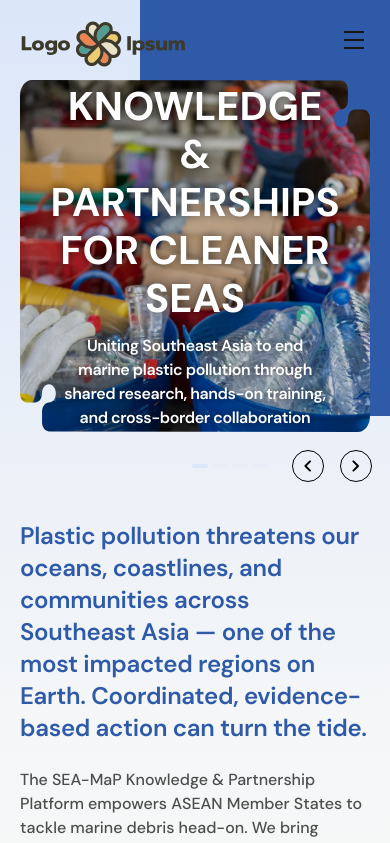
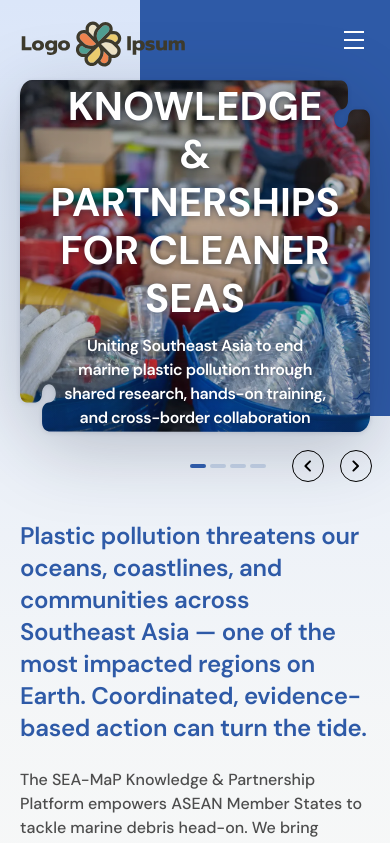
Before and after one commit to andikaflying/asean-plastics, a Next.js app: page / in a window 390 px wide. Shown: the top 843 px of the page. Built offline with nearby package versions, Linux system fonts and the light colour scheme.

Commit message:
style: set slider animation, style navigation menu

```diff
--- a/next.config.ts
+++ b/next.config.ts
@@ -1,5 +1,11 @@
 import type { NextConfig } from 'next';
 
-const nextConfig: NextConfig = {/* config options here */};
+const nextConfig: NextConfig = {
+  images: {
+    // Next 16 requires an explicit allowlist; 90 is for full-bleed hero art where
+    // the default 75 shows visible compression artefacts in flat sky/water areas.
+    qualities: [75, 90],
+  },
+};
 
 export default nextConfig;
--- a/package.json
+++ b/package.json
@@ -24,6 +24,7 @@
     "@radix-ui/react-slot": "^1.3.3",
     "@tanstack/react-query": "^5.101.4",
     "clsx": "^2.1.1",
+    "embla-carousel-fade": "^8.6.0",
     "embla-carousel-react": "^8.6.0",
     "next": "16.3.0",
     "react": "19.2.8",
--- a/src/components/features/home/HomeHero.tsx
+++ b/src/components/features/home/HomeHero.tsx
@@ -3,19 +3,30 @@
 import { useCallback, useEffect, useState } from 'react';
 import Image from 'next/image';
 import useEmblaCarousel from 'embla-carousel-react';
+import Fade from 'embla-carousel-fade';
 import { IconButton } from '@/components/common/design-system/IconButton';
 import { Typography } from '@/components/common/design-system/Typography';
 import { HERO_SLIDES } from '@/constants/homepage';
 import { cn } from '@/utils/cn';
 
+const HERO_IMAGE_SIZES =
+  '(min-width: 1280px) 76.375rem, (min-width: 768px) calc(100vw - 4rem), calc(100vw - 2.5rem)';
+
 export function HomeHero() {
-  const [emblaRef, emblaApi] = useEmblaCarousel({ loop: true });
+  const [emblaRef, emblaApi] = useEmblaCarousel({ loop: true, duration: 35 }, [Fade()]);
   const [selectedIndex, setSelectedIndex] = useState(0);
 
   const handleSelect = useCallback(() => {
     if (!emblaApi) return;
     setSelectedIndex(emblaApi.selectedScrollSnap());
   }, [emblaApi]);
+
+  const handleDotClick = useCallback(
+    (index: number) => {
+      emblaApi?.scrollTo(index);
+    },
+    [emblaApi],
+  );
 
   useEffect(() => {
     if (!emblaApi) return;
@@ -35,14 +46,31 @@ export function HomeHero() {
       aria-roledescription="carousel"
       aria-label="Homepage highlights"
     >
-      <div className="mt-10 overflow-hidden lg:mt-0" ref={emblaRef}>
+      {/* The slides are clipped by `maskImage`, which also clips any box-shadow they paint.
+          A `filter: drop-shadow` on this wrapper traces the masked silhouette instead of a
+          rectangle, so the shadow follows the notched hero shape. */}
+      <div
+        className="mt-10 lg:mt-0"
+        style={{
+          filter:
+            'drop-shadow(0 1px 2px rgba(13, 25, 47, 0.12)) drop-shadow(0 18px 36px rgba(13, 25, 47, 0.22))',
+        }}
+      >
+        <div className="overflow-hidden" ref={emblaRef}>
           <div className="flex">
-          {HERO_SLIDES.map((slide, index) => (
+            {HERO_SLIDES.map((slide, index) => {
+              const isActive = index === selectedIndex;
+
+              return (
                 <div
                   key={slide.id}
                   className="relative h-[22rem] w-full shrink-0 grow-0 basis-full sm:h-[28rem] lg:h-[39.875rem]"
                   role="group"
                   aria-roledescription="slide"
+                  aria-label={`${index + 1} of ${HERO_SLIDES.length}`}
+                  // Fade stacks every slide on top of each other, so without this a screen
+                  // reader would announce all four headlines as one run-on block.
+                  aria-hidden={!isActive}
                   style={{ maskImage: 'url(/icons/hero-mask.svg)', maskSize: '100% 100%' }}
                 >
                   <Image
@@ -50,16 +78,25 @@ export function HomeHero() {
                     alt=""
                     fill
                     priority={index === 0}
-                sizes="(min-width: 1024px) 76rem, 100vw"
+                    quality={90}
+                    sizes={HERO_IMAGE_SIZES}
                     className="object-cover"
                   />
-              <div className="absolute inset-0 bg-black/20" aria-hidden="true" />
+                  {/* Navy-tinted scrim rather than flat black — keeps the photo's colour
+                      instead of greying it out, while holding contrast under the headline. */}
+                  <div className="absolute inset-0 bg-blue-900/25" aria-hidden="true" />
+                  {/* Vignette: clear through the middle, darkening to the edges so the eye
+                      settles on the centred copy and the frame reads as depth, not haze. */}
+                  <div
+                    className="absolute inset-0 bg-[radial-gradient(120%_100%_at_50%_50%,transparent_38%,rgba(13,25,47,0.5)_100%)]"
+                    aria-hidden="true"
+                  />
                   <div className="relative flex h-full flex-col items-center justify-center gap-3 px-10 py-8 text-center sm:gap-4 sm:px-8 sm:py-12 lg:px-10 lg:py-17">
                     <Typography
                       as={index === 0 ? 'h1' : 'p'}
                       size="5xl"
                       color="inherit"
-                  className="text-3xl text-white uppercase drop-shadow-[0_0_5px_rgba(0,0,0,0.65)] lg:text-5xl lg:leading-[5.375rem]"
+                      className="text-3xl text-white uppercase drop-shadow-[0_1px_3px_rgba(13,25,47,0.55)] lg:text-5xl lg:leading-[5.375rem]"
                     >
                       {slide.title}
                     </Typography>
@@ -68,26 +105,38 @@ export function HomeHero() {
                       size="xl"
                       weight="semibold"
                       color="inherit"
-                  className="sm:text-md max-w-2xl text-base text-white drop-shadow-[0_0_5px_rgba(0,0,0,0.65)] lg:text-xl"
+                      className="sm:text-md max-w-2xl text-base text-white drop-shadow-[0_1px_3px_rgba(13,25,47,0.55)] lg:text-xl"
                     >
                       {slide.subtitle}
                     </Typography>
                   </div>
                 </div>
-          ))}
+              );
+            })}
+          </div>
         </div>
       </div>
 
       <div className="absolute right-[-0.125rem] bottom-[-3.125rem] flex items-center">
-        <div className="mr-6 flex items-center gap-1" aria-hidden="true">
+        <div className="mr-6 flex items-center">
           {HERO_SLIDES.map((slide, index) => (
+            <button
+              key={slide.id}
+              type="button"
+              onClick={() => handleDotClick(index)}
+              aria-label={`Show slide ${index + 1}: ${slide.title}`}
+              aria-current={index === selectedIndex}
+              className="group flex items-center px-0.5 py-2 focus-visible:outline-2 focus-visible:outline-offset-2 focus-visible:outline-blue-500"
+            >
               <span
-              key={slide.id}
                 className={cn(
-                'h-1 w-4 rounded-full bg-blue-100 transition-opacity',
-                index === selectedIndex ? 'opacity-100' : 'opacity-20',
+                  'h-1 w-4 rounded-full bg-blue-500 transition-opacity lg:bg-blue-100',
+                  index === selectedIndex
+                    ? 'opacity-100'
+                    : 'opacity-20 group-hover:opacity-60 group-focus-visible:opacity-60',
                 )}
               />
+            </button>
           ))}
         </div>
         <div className="flex items-center gap-4">
--- a/src/components/features/home/OfferCard.tsx
+++ b/src/components/features/home/OfferCard.tsx
@@ -24,7 +24,7 @@ export const OFFERCARD_HEADER_CLASSNAME: Record<OfferPillarId, string> = {
 };
 
 export const OFFERCARD_DESCRIPTION_CLASSNAME: Record<OfferPillarId, string> = {
-  'knowledge-hub': 'w-[13.75rem]',
+  'knowledge-hub': 'lg:w-[13.75rem] w-full',
   partnerships: '',
   training: '',
 };
--- a/src/components/layout/Header.tsx
+++ b/src/components/layout/Header.tsx
@@ -122,9 +122,15 @@ export function Header() {
                 )}
               >
                 <span className="flex flex-col gap-1.5" aria-hidden="true">
-                  <span className="bg-text-primary block h-0.5 w-5" />
-                  <span className="bg-text-primary block h-0.5 w-5" />
-                  <span className="bg-text-primary block h-0.5 w-5" />
+                  <span
+                    className={cn('block h-0.5 w-5', isOnHero ? 'bg-white' : 'bg-text-primary')}
+                  />
+                  <span
+                    className={cn('block h-0.5 w-5', isOnHero ? 'bg-white' : 'bg-text-primary')}
+                  />
+                  <span
+                    className={cn('block h-0.5 w-5', isOnHero ? 'bg-white' : 'bg-text-primary')}
+                  />
                 </span>
               </IconButton>
             </Dialog.Trigger>
```
Also changed, not shown: public/images/home/headline-bg.png (added), 1 other file (tests, documents, lock files or other folders). Lines whose indentation alone changed are shown as unchanged.
